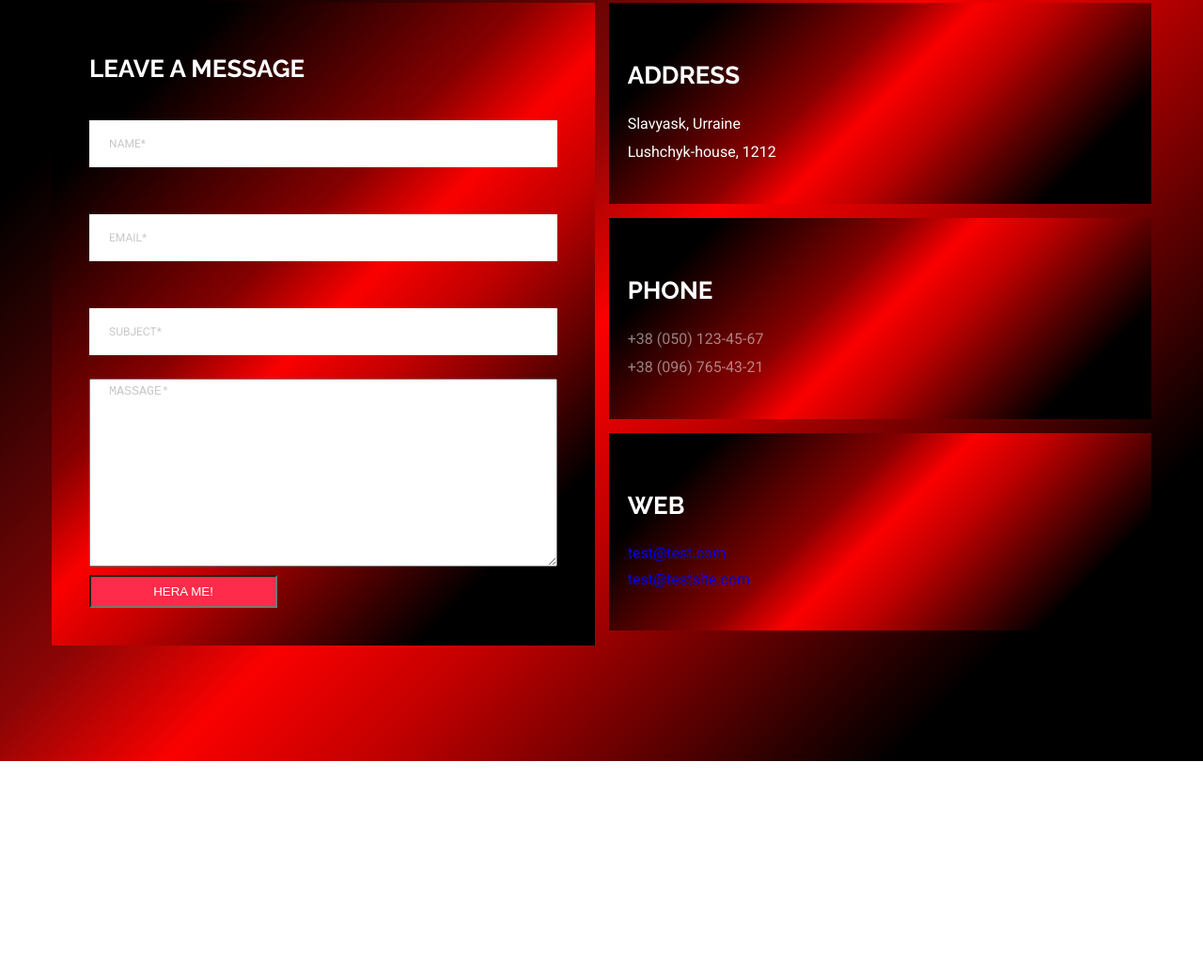
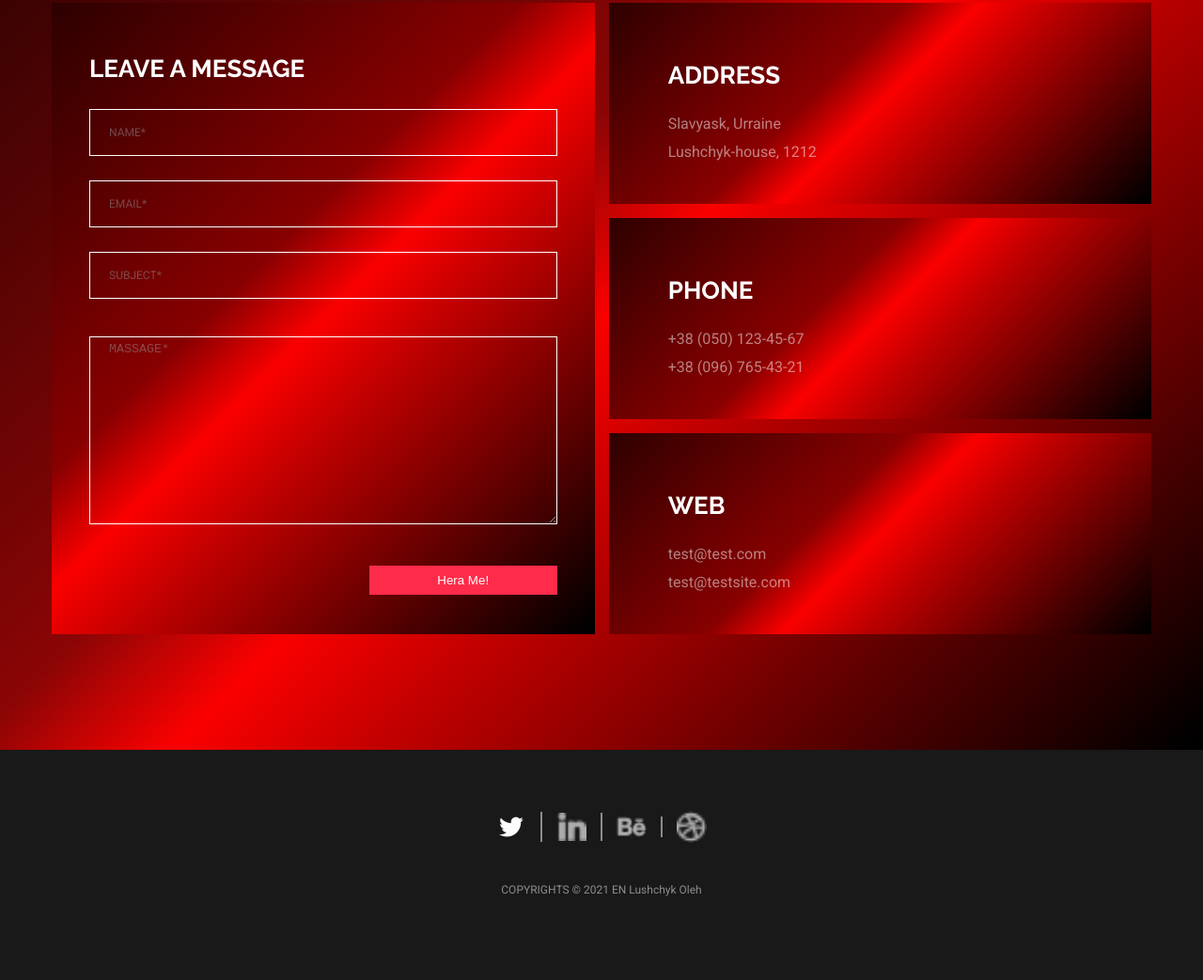
Before and after one commit to LushchykOleh/portfolio, a website built with webpack: page src/index.html in a window 1280 px wide. Shown: the part 4964-6007 px from the top of the page at 94% size. Before the commit the page ends 5774 px from the top, so only its background shows below. Built offline with nearby package versions, Linux system fonts and the light colour scheme.

Commit message:
added footer

```diff
--- a/src/index.html
+++ b/src/index.html
@@ -252,6 +252,39 @@
                 </div>
             </div>
         </main>
+        <footer class="footer">
+            <div class="container">
+                <div class="footer__row-top">
+                    <div class="sociale">
+                        <ul>
+                            <li>
+                                <a href="#">
+                                    <img class="white" src="./images/twitter-1-1.png" alt="twitter">
+                                </a>
+                            </li>
+                            <li>
+                                <a href="#">
+                                    <img class="white" src="./images/in.png" alt="twitter">
+                                </a>
+                            </li>
+                            <li>
+                                <a href="#">
+                                    <img class="white" src="./images/be.png" alt="twitter">
+                                </a>
+                            </li>
+                            <li class="be">
+                                <a href="#">
+                                    <img class="white" src="./images/boll.png" alt="twitter">
+                                </a>
+                            </li>
+                        </ul>
+                    </div>
+                </div>
+                <div class="footer__row-bottom">
+                    <div class="text-12">COPYRIGHTS © 2021 EN Lushchyk Oleh</div>
+                </div>
+            </div>
+        </footer>
     </div>
 
 
--- a/src/js/index.js
+++ b/src/js/index.js
@@ -19,6 +19,6 @@ $(window).scroll(function(){
         $('.header__wrapper').addClass('sticky');
     }
     else {
-        $('.header__wrapper').removeClass('sticky');
+        $('.header').removeClass('sticky');
     }
 })
--- a/src/scss/_contact.scss
+++ b/src/scss/_contact.scss
@@ -1,7 +1,7 @@
 .contact {
 
   background: black;
-  background: linear-gradient(315deg, black 15%, #c10000 40%, #fa0000 50%, rgba(136, 0, 0, 0.98083) 60%, black 85%);
+  background: linear-gradient(315deg, black 1%, #c10000 40%, #fa0000 50%, rgba(136, 0, 0, 0.98083) 60%, black 120%);
 
   &__column {
     padding: 123px 0 123px;
@@ -12,7 +12,7 @@
       flex-basis: 580px;
       padding: 40px;
       background: black;
-      background: linear-gradient(315deg, black 15%, #c10000 40%, #fa0000 50%, rgba(136, 0, 0, 0.98083) 60%, black 85%);
+      background: linear-gradient(315deg, black 1%, #c10000 40%, #fa0000 50%, rgba(136, 0, 0, 0.98083) 60%, black 120%);
 
       h3 {
         font-size: 26px;
@@ -34,18 +34,31 @@
           resize: vertical;
           width: 100%;
           padding: 5px 20px;
+          margin-top: 27px;
+          background: none;
+          border: 1px solid white;
+          color: $white;
         }
 
         .btn {
           text-align: center;
-          text-transform: uppercase;
           min-width: 200px;
           padding: 8px;
           color: $white;
           background: #ff2b4a;
+          float: right;
+          margin: 35px 0 0;
+          cursor: pointer;
+          border: none;
+
+          &:hover {
+            color: $black;
+            background-color: $white_transparent;
+            font-weight: 700;
+          }
         }
 
-        .form-left {}
+
       }
 
       .form input[type='text'] {
@@ -57,7 +70,8 @@
         font-family: $roboto;
         font-weight: 400;
         width: 100%;
-        margin: 25px 0;
+        margin: 13px 0;
+        background: none;
 
       }
     }
@@ -84,20 +98,27 @@
     .address {
       padding-left: 40px;
       background: black;
-      background: linear-gradient(315deg, black 15%, #c10000 40%, #fa0000 50%, rgba(136, 0, 0, 0.98083) 60%, black 85%);
-      padding: 40px 20px;
+      background: linear-gradient(315deg, black 1%, #c10000 40%, #fa0000 50%, rgba(136, 0, 0, 0.98083) 60%, black 120%);
+      padding: 40px 63px;
       color: $white;
       line-height: 1.876;
       font-size: 16px;
       font-family: $roboto;
+
+      div {
+        font-size: 16px;
+        font-family: $roboto;
+        color: $white_transparent;
+        line-height: 1.876;
+      }
     }
 
     .phone {
       margin-top: 15px;
       padding-left: 40px;
       background: black;
-      background: linear-gradient(315deg, black 15%, #c10000 40%, #fa0000 50%, rgba(136, 0, 0, 0.98083) 60%, black 85%);
-      padding: 40px 20px;
+      background: linear-gradient(315deg, black 1%, #c10000 40%, #fa0000 50%, rgba(136, 0, 0, 0.98083) 60%, black 120%);
+      padding: 40px 63px;
 
       a {
         font-size: 16px;
@@ -111,8 +132,17 @@
       margin-top: 15px;
       padding-left: 40px;
       background: black;
-      background: linear-gradient(315deg, black 15%, #c10000 40%, #fa0000 50%, rgba(136, 0, 0, 0.98083) 60%, black 85%);
-      padding: 40px 20px;
+      background: linear-gradient(315deg, black 1%, #c10000 40%, #fa0000 50%, rgba(136, 0, 0, 0.98083) 60%, black 120%);
+      padding: 40px 63px;
+
+      a {
+        text-decoration: none;
+        color: $white-transparent;
+        font-size: 16px;
+        font-family: $roboto;
+        color: $white_transparent;
+        line-height: 1.876;
+      }
     }
 
   }
--- /dev/null
+++ b/src/scss/_footer.scss
@@ -0,0 +1,86 @@
+.footer {
+  padding: 50px 0 60px;
+  background: rgba(0, 0, 0, 0.9);
+  align-items: center;
+  display: flex;
+  justify-content: center;
+
+  &__row-top {
+
+    padding: 15px;
+    align-items: center;
+
+    .sociale {
+      display: block;
+      transition: 0.3s;
+      text-align: center;
+
+      ul {
+        display: flex;
+        justify-content: space-between;
+        align-items: center;
+        margin: 0 15px;
+
+        li {
+          border-right: 2px solid $white-transparent;
+          padding: 0 15px;
+
+        }
+
+        .be {
+          border-right: none;
+        }
+
+        a {
+          display: flex;
+          align-items: center;
+
+          img {
+            &:hover {
+
+              background: green;
+            }
+          }
+
+          /*
+          &:focus {
+            background-image: url(../images/twitter-yellow.png) no-repeat 50% 50%;
+            color: #ffb546;
+
+          }
+
+          &:hover {
+            display: block;
+            transition: .4s;
+            border: 1px solid #ffb546;
+            background-image: url(../images/twitter-1.png)no-repeat 50% 50%;
+          }
+          */
+        }
+      }
+    }
+
+    img {
+      width: 32px;
+      height: auto;
+    }
+  }
+
+
+  &__row-bottom {
+
+    padding: 15px;
+    align-items: center;
+
+    .text-12 {
+      color: $white_transparent;
+      text-transform: normal;
+      font-size: 12px;
+      font-weight: 400;
+      font-family: $roboto;
+      color: $white_transparent;
+      padding: 10px 0 10px;
+      text-align: center;
+    }
+  }
+}
--- a/src/scss/main.scss
+++ b/src/scss/main.scss
@@ -8,3 +8,4 @@
 @import 'work';
 @import 'clients';
 @import 'contact';
+@import 'footer';
```
Also changed, not shown: dist/css/style.css, dist/images/be.png (added), dist/images/boll.png (added), dist/images/in.png (added), dist/images/twitter-1-1.png (added), dist/images/twitter-1.png (added), dist/images/twitter-yellow.png (added), dist/index.html, dist/js/main.min.js, src/images/be.png (added), src/images/boll.png (added), src/images/in.png (added), src/images/twitter-1-1.png (added), src/images/twitter-1.png (added), 1 more files, 2 other files.
